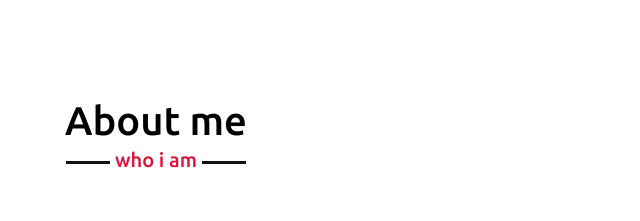
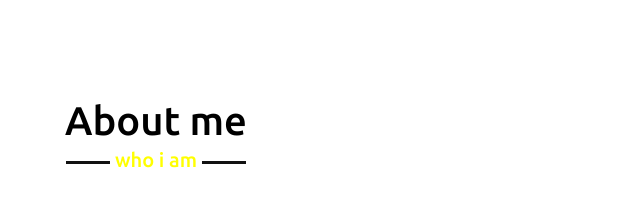
Before and after one commit to YUVRAJSINGH37/WI, a plain HTML site: page index.html in a window 1280 px wide. Shown: the part 802-1023 px from the top of the page, 484-1124 px from the left. Drawn offline with nearby package versions, Linux system fonts and the light colour scheme; files whose address does not match are found by name.

Commit message:
Update style.css

```diff
--- a/style.css
+++ b/style.css
@@ -71,7 +71,7 @@ section .title::after{
     bottom: -8px;
     left: 50%;
     font-size: 20px;
-    color: crimson;
+    color: yellow;
     padding: 0 5px;
     background: #fff;
     transform: translateX(-50%);
```
